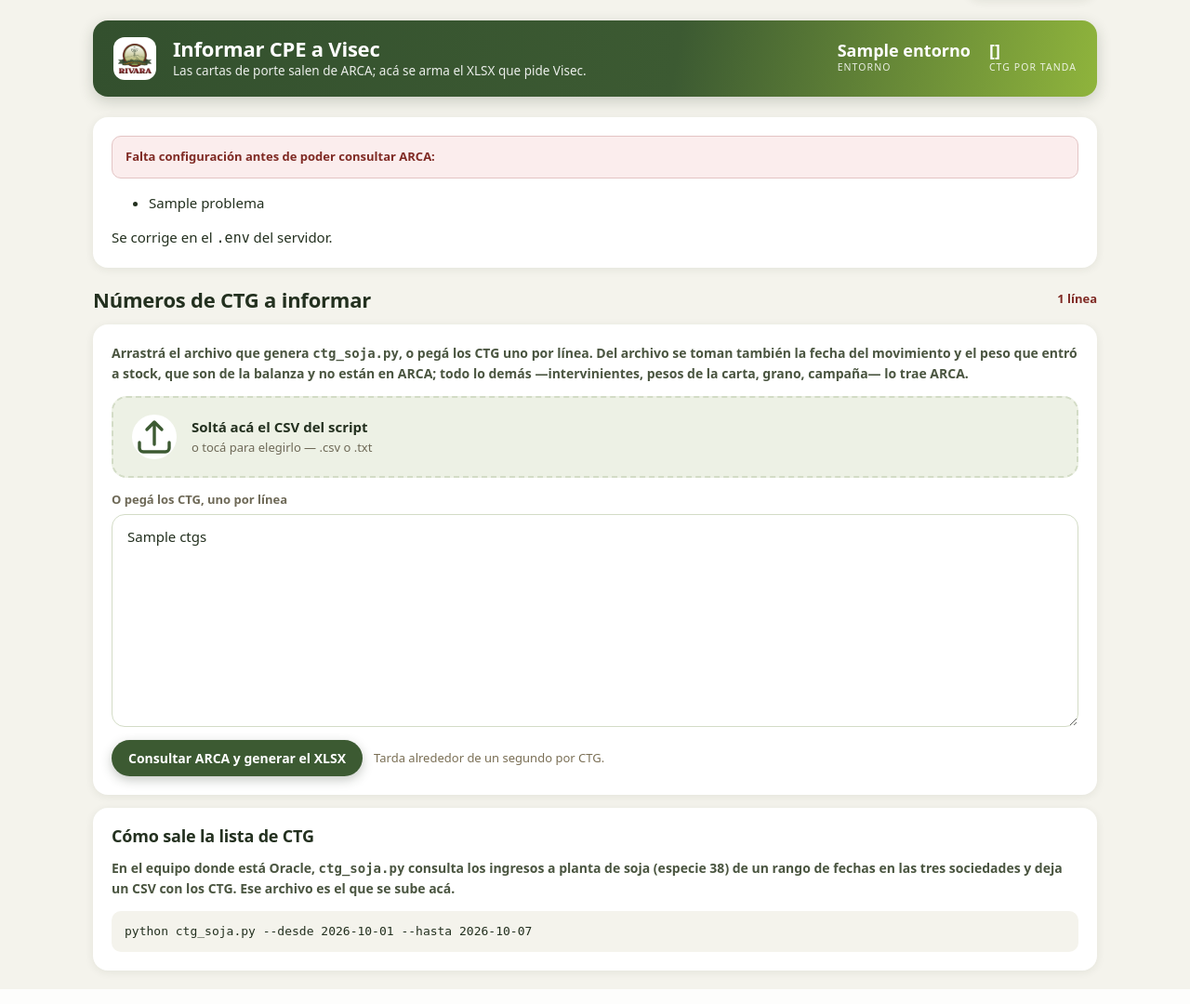
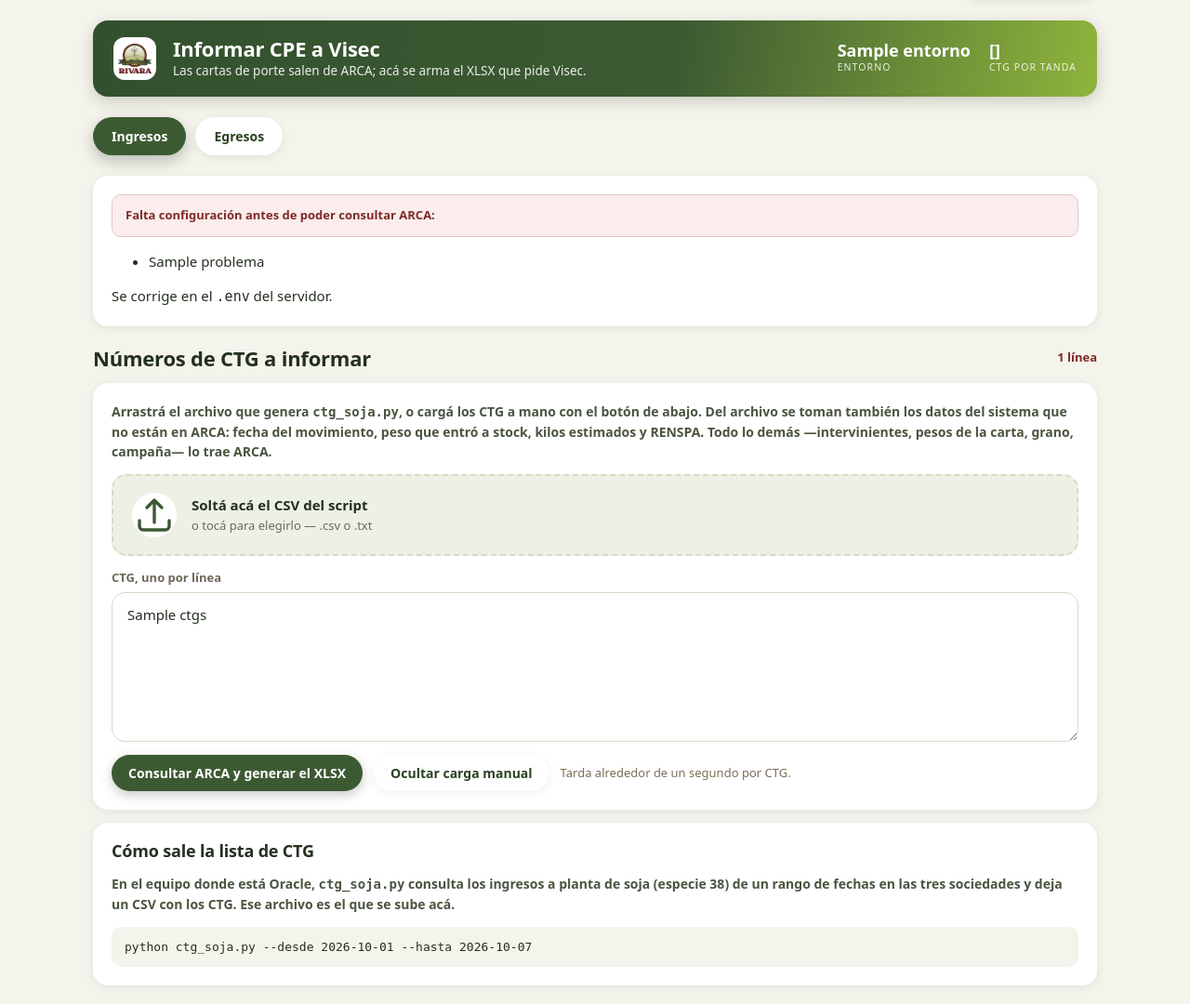
Before and after one commit to JP-Rev/Rivara-Interfaz-InformarCPE, a FastAPI app: template app/templates/index.html in a window 1280 px wide. Shown: the part 59-1139 px from the top of the page at 93% size. Run offline with FastAPI, Linux system fonts and the light colour scheme; the template is opened without the code that fills it: most values are stand-ins (such as "Sample title", 1, 10 or a date in 2020); some web fonts are replaced.

Commit message:
RENSPA, kilos estimados y CTG asignado; solapas Ingresos/Egresos; carga manual plegada
Columnas de Visec que faltaban, con el criterio de Rivara:
- Numero RENSPA: IPL_NUMERO_RENSPA, que ahora exporta ctg_soja.py
- Peso Neto Carga por UP: IPL_KILOS_ESTIMADOS, tambien del script
- Peso Neto Descarga por UP: el mismo valor que Peso Ingreso Stock
- Numero CTG Asignado: el mismo CTG de la CPE

La pantalla pasa a tener solapas Ingresos y Egresos. Egresos queda como
pantalla en construccion hasta armarla.

El area para pegar CTG a mano queda escondida detras de un boton: el camino
normal es el CSV del script. Se abre sola si vuelve con texto (un error).
[hidden] lleva !important porque .rv-campo es display:flex y le gana al
atributo del navegador.

Co-Authored-By: Claude Opus 5.5 <noreply@anthropic.com>
Claude-Session: https://claude.ai/code/session_011e1iPhXHYjh4vM3ENAnPyf

```diff
--- a/app/main.py
+++ b/app/main.py
@@ -130,6 +130,9 @@ ALIAS = {
     "fecha_arribo": "fecha_movimiento",
     "peso_ingreso_stock": "peso_ingreso_stock",
     "peso_neto": "peso_ingreso_stock",
+    "kilos_estimados": "kilos_estimados",
+    "renspa": "renspa",
+    "numero_renspa": "renspa",
 }
 
 
@@ -283,6 +286,18 @@ async def generar(
     )
 
 
+@app.get("/egresos", response_class=HTMLResponse)
+def egresos(request: Request):
+    """Solapa de egresos: todavia sin construir."""
+    usuario = usuario_de(request)
+    if not usuario:
+        respuesta = _sin_sesion(request)
+        if isinstance(respuesta, HTTPException):
+            raise respuesta
+        return respuesta
+    return plantillas.TemplateResponse(request, "egresos.html", _contexto(request, usuario, seccion="egresos"))
+
+
 @app.get("/descargar/{nombre}")
 def descargar(request: Request, nombre: str):
     if not usuario_de(request):
--- a/app/static/app.css
+++ b/app/static/app.css
@@ -24,6 +24,10 @@
   padding: 20px;
   padding-top: max(20px, env(safe-area-inset-top));
 }
+
+/* Las clases del kit (.rv-campo es display:flex) le ganan al atributo hidden
+   del navegador: sin esto, un campo "escondido" se sigue viendo. */
+[hidden] { display: none !important; }
 
 /* ---- Barra superior ---- */
 
@@ -63,6 +67,31 @@
   letter-spacing: 0.1em;
   text-transform: uppercase;
   color: rgba(255, 255, 255, 0.85);
+}
+
+/* ---- Solapas Ingresos / Egresos ----
+   Mismo lenguaje que la navegacion del portal: la activa es verde lleno, la
+   otra una tarjeta chica blanca. */
+
+.ic-solapas { display: flex; gap: 10px; flex-wrap: wrap; }
+
+.ic-solapa {
+  padding: 10px 20px;
+  border-radius: var(--rv-r-pill);
+  background: var(--rv-surface);
+  box-shadow: var(--rv-sombra);
+  color: var(--rv-verde-osc);
+  font-size: 14px;
+  font-weight: 700;
+}
+
+.ic-solapa:hover { color: var(--rv-verde-osc); background: var(--rv-tint); }
+
+.ic-solapa--activa,
+.ic-solapa--activa:hover {
+  background: var(--rv-verde);
+  color: #fff;
+  box-shadow: 0 6px 16px rgba(35, 48, 31, 0.28);
 }
 
 /* ---- Cuerpo ---- */
--- a/app/templates/base.html
+++ b/app/templates/base.html
@@ -35,6 +35,13 @@
     </span>
   </section>
 
+  <nav class="ic-solapas" aria-label="Tipo de movimiento">
+    <a class="ic-solapa {% if seccion != 'egresos' %}ic-solapa--activa{% endif %}" href="/"
+       {% if seccion != 'egresos' %}aria-current="page"{% endif %}>Ingresos</a>
+    <a class="ic-solapa {% if seccion == 'egresos' %}ic-solapa--activa{% endif %}" href="/egresos"
+       {% if seccion == 'egresos' %}aria-current="page"{% endif %}>Egresos</a>
+  </nav>
+
   {% if problemas %}
     <div class="rv-card">
       <p class="rv-nota rv-nota--error">
--- a/app/templates/index.html
+++ b/app/templates/index.html
@@ -8,10 +8,11 @@
 
 <form class="rv-card ic-tarjeta" method="post" action="/generar" enctype="multipart/form-data" id="formulario">
   <p class="ic-ayuda">
-    Arrastrá el archivo que genera <code>ctg_soja.py</code>, o pegá los CTG uno
-    por línea. Del archivo se toman también la fecha del movimiento y el peso
-    que entró a stock, que son de la balanza y no están en ARCA; todo lo demás
-    —intervinientes, pesos de la carta, grano, campaña— lo trae ARCA.
+    Arrastrá el archivo que genera <code>ctg_soja.py</code>, o cargá los CTG a
+    mano con el botón de abajo. Del archivo se toman también los datos del sistema que no están
+    en ARCA: fecha del movimiento, peso que entró a stock, kilos estimados y
+    RENSPA. Todo lo demás —intervinientes, pesos de la carta, grano, campaña— lo
+    trae ARCA.
   </p>
 
   {% if error %}<p class="rv-nota rv-nota--error">{{ error }}</p>{% endif %}
@@ -33,15 +34,21 @@
     </span>
   </label>
 
-  <div class="rv-campo">
-    <label class="rv-label" for="ctgs">O pegá los CTG, uno por línea</label>
-    <textarea class="rv-input" id="ctgs" name="ctgs" rows="9" spellcheck="false"
+  <!-- La carga a mano es la excepción: queda escondida detrás de un botón y
+       se abre sola si ya trae texto (por ejemplo, al volver con un error). -->
+  <div class="rv-campo" id="campo-manual" {% if not ctgs %}hidden{% endif %}>
+    <label class="rv-label" for="ctgs">CTG, uno por línea</label>
+    <textarea class="rv-input" id="ctgs" name="ctgs" rows="6" spellcheck="false"
               placeholder="10235396826&#10;10235401125">{{ ctgs or '' }}</textarea>
   </div>
 
   <div class="ic-acciones">
     <button class="rv-btn rv-btn--primario" type="submit" id="enviar">
       Consultar ARCA y generar el XLSX
+    </button>
+    <button class="rv-btn rv-btn--secundario" type="button" id="manual"
+            aria-controls="campo-manual" aria-expanded="{{ 'true' if ctgs else 'false' }}">
+      {{ 'Ocultar carga manual' if ctgs else 'Cargar CTG a mano' }}
     </button>
     <span class="rv-meta" id="estado">Tarda alrededor de un segundo por CTG.</span>
   </div>
@@ -136,6 +143,16 @@
     contador.classList.toggle('ic-exceso', lineas > MAXIMO)
   }
 
+  const campoManual = document.getElementById('campo-manual')
+  const manual = document.getElementById('manual')
+  manual.addEventListener('click', () => {
+    const abrir = campoManual.hidden
+    campoManual.hidden = !abrir
+    manual.setAttribute('aria-expanded', String(abrir))
+    manual.textContent = abrir ? 'Ocultar carga manual' : 'Cargar CTG a mano'
+    if (abrir) ctgs.focus()
+  })
+
   ctgs.addEventListener('input', contar)
   contar()
 
--- a/app/visec.py
+++ b/app/visec.py
@@ -101,6 +101,12 @@ def _kilos(datos: Any, ruta_bruto: str, ruta_tara: str) -> str:
     return str(int(neto.to_integral_value())) if neto > 0 else ""
 
 
+def _kilos_propios(valor: str | None) -> str:
+    """Kilos que vienen del CSV del sistema, redondeados a entero."""
+    numero = _numero(valor)
+    return str(int(numero.to_integral_value())) if numero and numero > 0 else ""
+
+
 def _fecha(valor: Any, formato: str) -> str:
     if isinstance(valor, (datetime, date)):
         return valor.strftime(formato)
@@ -137,9 +143,9 @@ class Fila:
 def armar_fila(consulta: Consulta, propios: dict[str, str] | None = None) -> Fila:
     """Traduce una CPE de ARCA a una fila de Visec.
 
-    `propios` son los datos del sistema (los que trae el CSV de `ctg_soja.py`):
-    la fecha del movimiento y el peso que entró a stock, que son de la balanza
-    y no de ARCA.
+    `propios` son los datos del sistema (los que trae el CSV de `ctg_soja.py`)
+    que ARCA no tiene: la fecha del movimiento, el peso que entró a stock, los
+    kilos estimados y el RENSPA.
     """
     cpe = consulta.cpe or {}
     propios = propios or {}
@@ -153,10 +159,7 @@ def armar_fila(consulta: Consulta, propios: dict[str, str] | None = None) -> Fil
         )
         avisos.append("Fecha de movimiento tomada de ARCA: verificar que sea la del ingreso a planta")
 
-    peso_stock = ""
-    if propios.get("peso_ingreso_stock"):
-        peso = _numero(propios["peso_ingreso_stock"])
-        peso_stock = str(int(peso.to_integral_value())) if peso and peso > 0 else ""
+    peso_stock = _kilos_propios(propios.get("peso_ingreso_stock"))
     if not peso_stock:
         peso_stock = _kilos(cpe, "datosCarga.pesoBrutoDescarga", "datosCarga.pesoTaraDescarga")
 
@@ -185,10 +188,13 @@ def armar_fila(consulta: Consulta, propios: dict[str, str] | None = None) -> Fil
         "Código Producto": producto,
         "Campaña": _texto(cpe, "datosCarga.cosecha"),
         "Peso Neto Carga (Kg)": _kilos(cpe, "datosCarga.pesoBruto", "datosCarga.pesoTara"),
-        "Número RENSPA": "",
-        "Número CTG Asignado": "",
-        "Peso Neto Carga (Kg) por UP": "",
-        "Peso Neto Descarga (Kg) por UP": "",
+        "Número RENSPA": (propios.get("renspa") or "").strip(),
+        # Criterio de Rivara: el CTG asignado es el mismo CTG de la CPE.
+        "Número CTG Asignado": _texto(cpe, "cabecera.nroCTG") or consulta.ctg,
+        # Por UP (unidad productiva): la carga sale de IPL_KILOS_ESTIMADOS y la
+        # descarga es el mismo peso que entró a stock.
+        "Peso Neto Carga (Kg) por UP": _kilos_propios(propios.get("kilos_estimados")),
+        "Peso Neto Descarga (Kg) por UP": peso_stock,
         "Peso Ingreso Stock (Kg)": peso_stock,
         "Último Almacenamiento": config.ultimo_almacenamiento,
         "Tipo Movimiento": config.tipo_movimiento,
```
Also changed, not shown: app/templates/egresos.html (added, +18 -0 lines), scripts/ctg_soja.py (+5 -2 lines), README.md.
